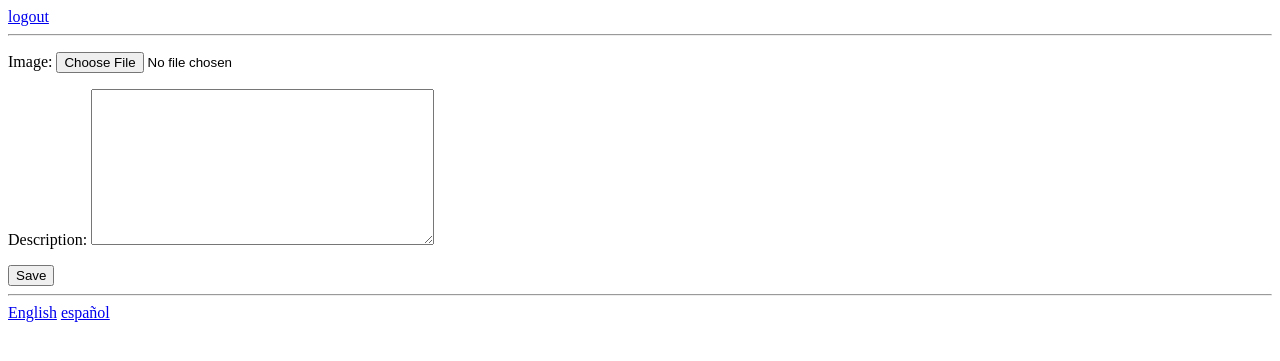
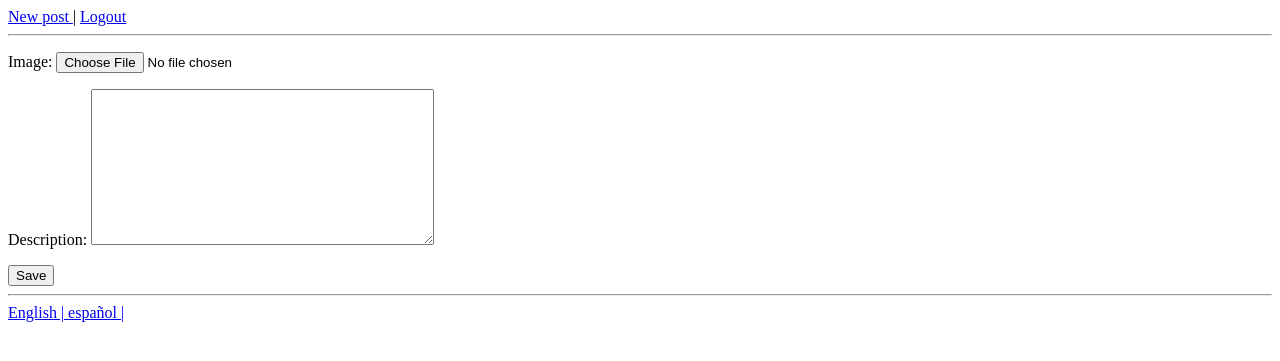
Before and after one commit to dalvarezdp/backendAvanzadoDjango, a Django app: page /create-post in a window 1280 px wide. Shown: the top 361 px of the page. Run offline with Django 3.2, Linux system fonts and the light colour scheme; a user stored in the database is signed in.

Commit message:
Creamos los test para el formulario de crear post

```diff
--- a/ui/templates/base.html
+++ b/ui/templates/base.html
@@ -7,16 +7,22 @@
 </head>
 <body>
     {% if user.is_authenticated %}
-        <a href="{% url 'logout' %}">{% trans 'logout' %}</a>
+        <a href="{% url 'create-post' %}">
+            {% trans "New post" %}
+        </a> |
+        <a href="{% url 'logout' %}">
+            {% trans "Logout" %}
+        </a>
         <hr>
     {% endif %}
-
     {% block content %}{% endblock %}
     <hr>
     <footer>
         {% get_available_languages as LANGUAGES %}
         {% for language in LANGUAGES %}
-            <a href="{% url 'change-language' language.0 %}">{{ language.0|language_name_local }}</a>
+            <a href="{% url 'change-language' language.0 %}">
+                {{ language.0|language_name_local }} |
+            </a>
         {% endfor %}
     </footer>
 </body>
--- a/ui/tests.py
+++ b/ui/tests.py
@@ -117,6 +117,12 @@ class LoginTest(TestCase):
 @override_settings(ROOT_URLCONF="ui.urls")
 class CreatePostTest(TestCase):
 
+    def test_not_logged_user_is_sent_to_login_page(self):
+        client = Client()
+        response = client.get(reverse('create-post'))
+        self.assertEqual(response.status_code, 302)
+        self.assertTrue(settings.LOGIN_REDIRECT_URL in response.url)
+
     def test_create_post(self):
         user = User.objects.create(username='david')
 
```
Also changed, not shown: media/post_EyraS72.jpg (added).
